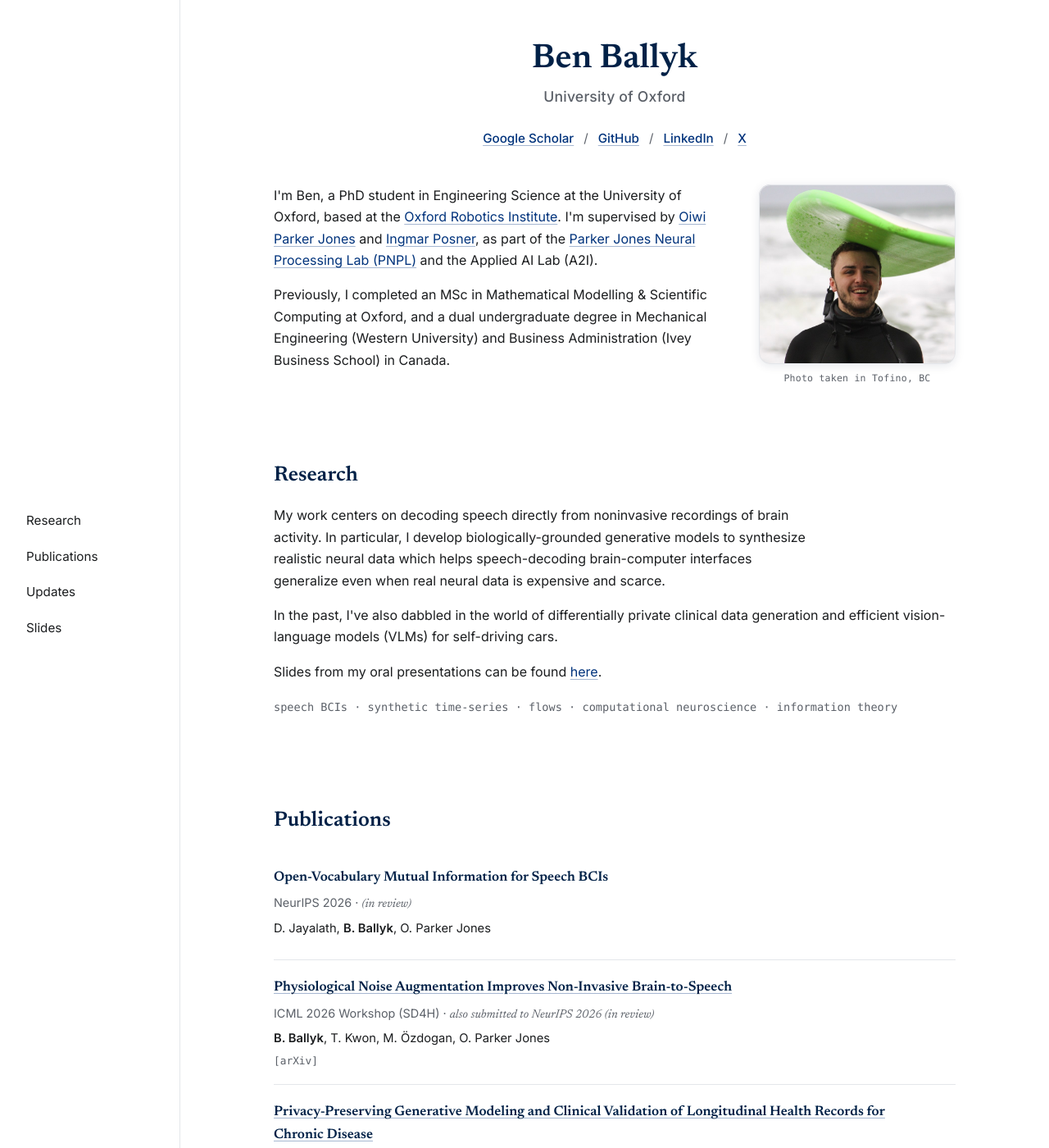
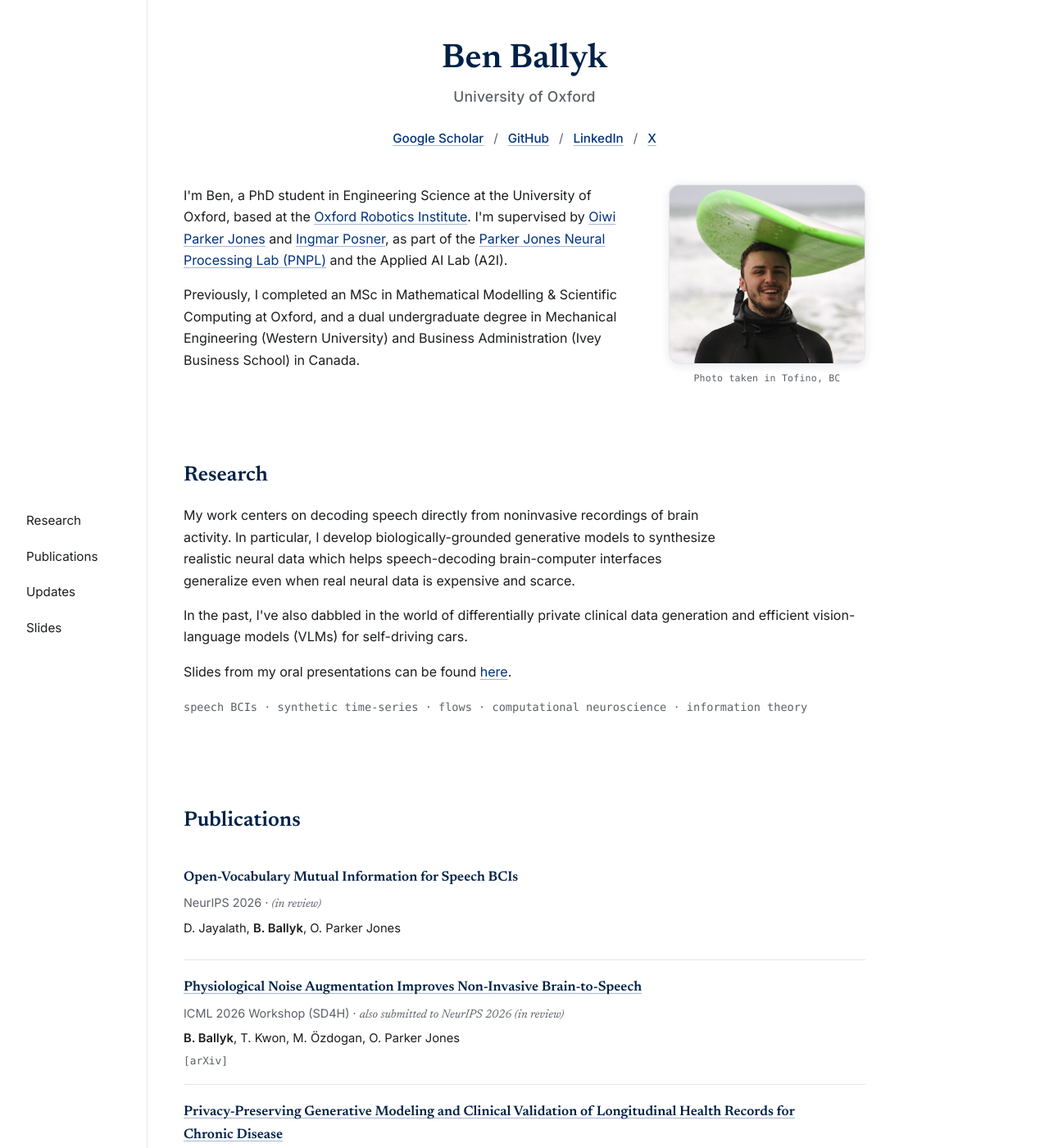
Before and after one commit to benballyk/benballyk.github.io, a Jekyll site: the page built from index.html, in a window 1280 px wide and 1400 px high. Shown: the whole window at 82% size. Built offline with Jekyll 4.4.1, drawn with Linux system fonts in a browser that asks for light colours.

Commit message:
centering

```diff
--- a/assets/css/style.css
+++ b/assets/css/style.css
@@ -11,7 +11,7 @@
   --font-sans: "Inter", -apple-system, BlinkMacSystemFont, "Segoe UI", Roboto, Helvetica, Arial, sans-serif;
   --font-mono: "SFMono-Regular", Menlo, Consolas, "Liberation Mono", monospace;
 
-  --sidebar-width: 220px;
+  --sidebar-width: 180px;
 }
 
 * {
@@ -133,6 +133,7 @@ summary:focus-visible {
 
 .page {
   margin-left: var(--sidebar-width);
+  margin-right: var(--sidebar-width);
 }
 
 /* Hero */
@@ -493,6 +494,7 @@ section h2 {
 
   .page {
     margin-left: 0;
+    margin-right: 0;
   }
 
   .hero {
```
